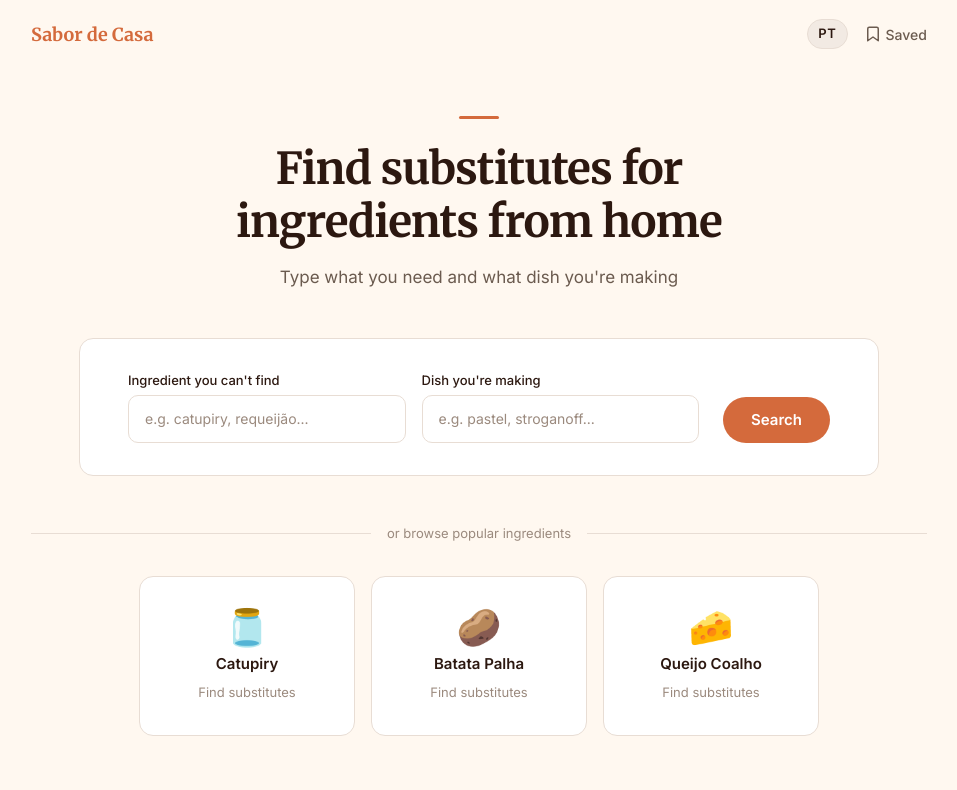
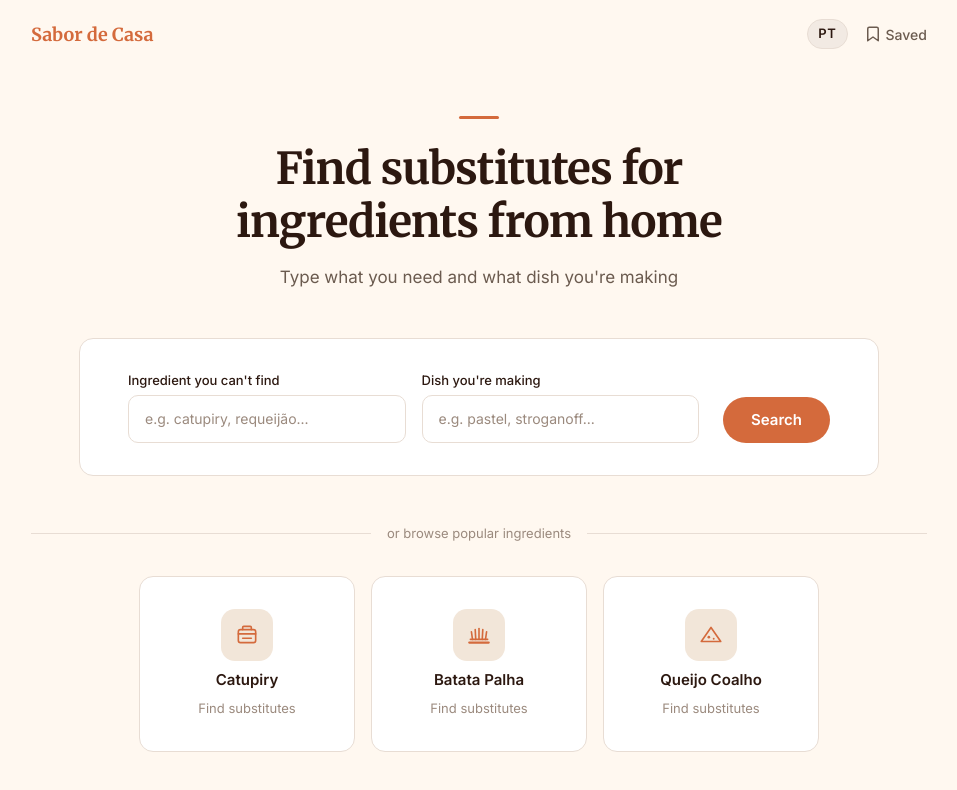
Before and after one commit to juliassilvestrin/sabordecasa, a website with bundled scripts: page public/index.html in a window 1280 px wide. Shown: the whole page, without its empty margins (161-1118 px from the left). Built offline with nearby package versions, Linux system fonts and the light colour scheme.

Commit message:
Replace emojis with custom food SVG icons on popular cards
Co-Authored-By: Claude Sonnet 4.6 <noreply@anthropic.com>

```diff
--- a/public/css/components.css
+++ b/public/css/components.css
@@ -272,8 +272,14 @@
 }
 
 .popular-icon {
-  font-size: 2.25rem;
-  line-height: 1;
+  width: 52px;
+  height: 52px;
+  border-radius: 14px;
+  background: #F2E6D9;
+  display: flex;
+  align-items: center;
+  justify-content: center;
+  color: var(--color-primary);
 }
 
 .popular-name {
--- a/public/index.html
+++ b/public/index.html
@@ -113,17 +113,43 @@
         </div>
         <div class="popular-grid" role="list">
           <button class="popular-card" data-ingredient="Catupiry" role="listitem" aria-label="Search for Catupiry">
-            <div class="popular-icon" aria-hidden="true">🫙</div>
+            <div class="popular-icon" aria-hidden="true">
+              <!-- Cream cheese tub -->
+              <svg width="26" height="26" viewBox="0 0 24 24" fill="none" stroke="currentColor" stroke-width="1.5" stroke-linecap="round" stroke-linejoin="round">
+                <rect x="4" y="7" width="16" height="12" rx="2"/>
+                <path d="M4 11h16"/>
+                <path d="M8 7V5a1 1 0 0 1 1-1h6a1 1 0 0 1 1 1v2"/>
+                <line x1="8" y1="15" x2="16" y2="15"/>
+              </svg>
+            </div>
             <span class="popular-name">Catupiry</span>
             <span class="popular-count" data-i18n="findSubstitutes">Find substitutes</span>
           </button>
           <button class="popular-card" data-ingredient="Batata Palha" role="listitem" aria-label="Search for Batata Palha">
-            <div class="popular-icon" aria-hidden="true">🥔</div>
+            <div class="popular-icon" aria-hidden="true">
+              <!-- Crispy potato sticks in a pile -->
+              <svg width="26" height="26" viewBox="0 0 24 24" fill="none" stroke="currentColor" stroke-width="1.5" stroke-linecap="round" stroke-linejoin="round">
+                <path d="M4 16h16"/>
+                <line x1="6" y1="16" x2="5" y2="9"/>
+                <line x1="9" y1="16" x2="8.5" y2="7"/>
+                <line x1="12" y1="16" x2="12" y2="6"/>
+                <line x1="15" y1="16" x2="15.5" y2="7"/>
+                <line x1="18" y1="16" x2="19" y2="9"/>
+                <path d="M3 19h18" stroke-width="2"/>
+              </svg>
+            </div>
             <span class="popular-name">Batata Palha</span>
             <span class="popular-count" data-i18n="findSubstitutes">Find substitutes</span>
           </button>
           <button class="popular-card" data-ingredient="Queijo Coalho" role="listitem" aria-label="Search for Queijo Coalho">
-            <div class="popular-icon" aria-hidden="true">🧀</div>
+            <div class="popular-icon" aria-hidden="true">
+              <!-- Cheese wedge with holes -->
+              <svg width="26" height="26" viewBox="0 0 24 24" fill="none" stroke="currentColor" stroke-width="1.5" stroke-linecap="round" stroke-linejoin="round">
+                <path d="M3 18L12 5l9 13H3z"/>
+                <circle cx="10" cy="14" r="1.25" fill="currentColor" stroke="none"/>
+                <circle cx="14.5" cy="15.5" r="0.875" fill="currentColor" stroke="none"/>
+              </svg>
+            </div>
             <span class="popular-name">Queijo Coalho</span>
             <span class="popular-count" data-i18n="findSubstitutes">Find substitutes</span>
           </button>
```
